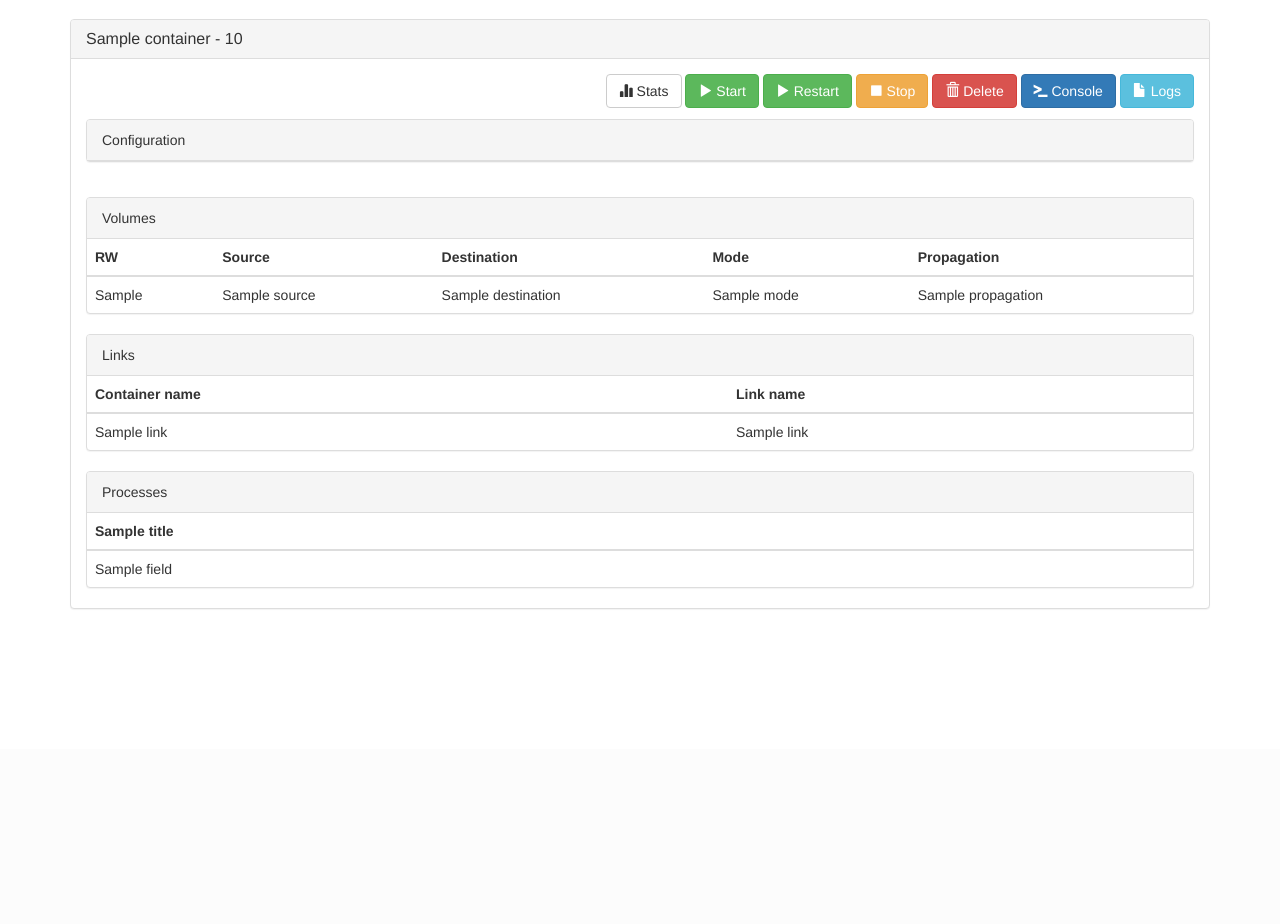
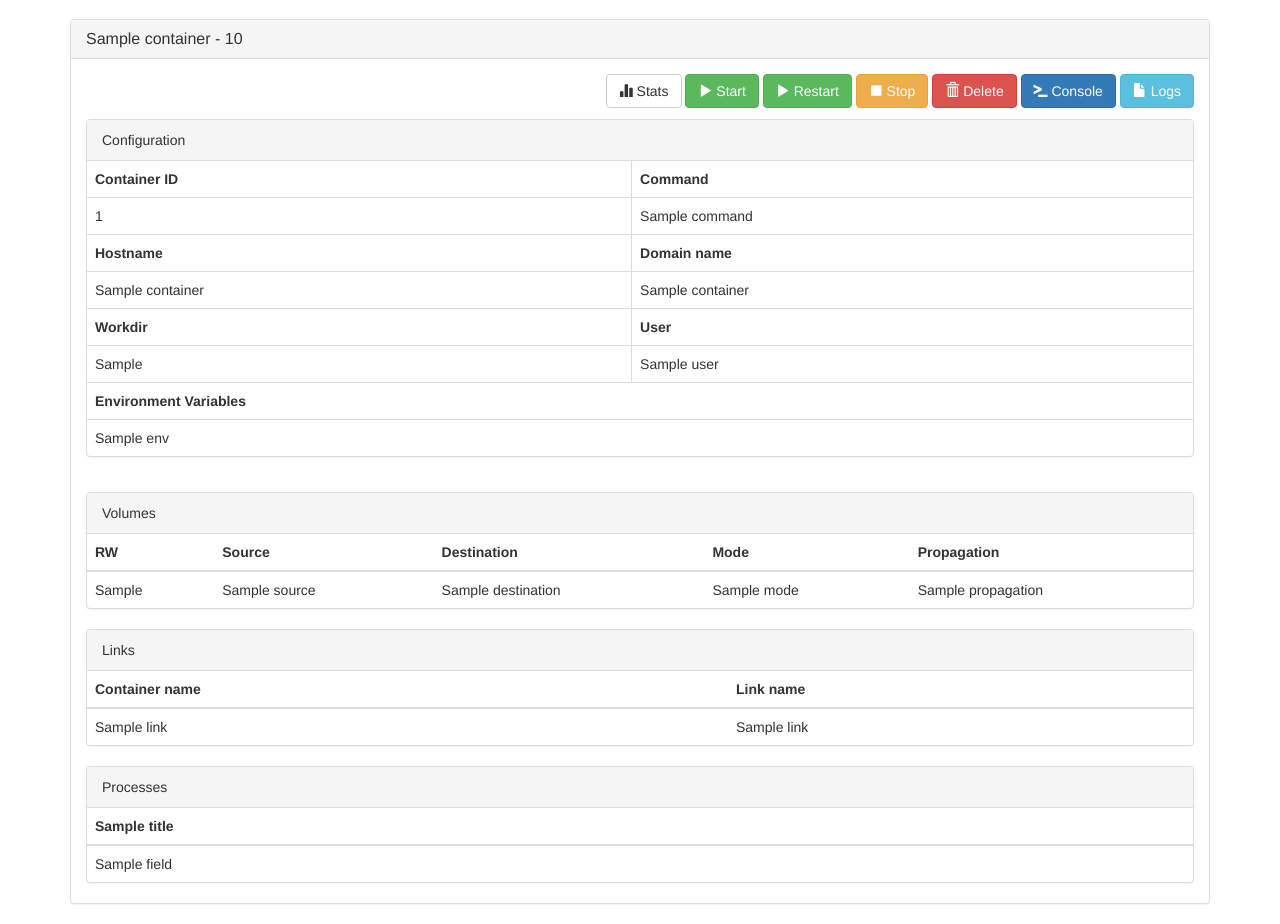
Before and after one commit to JesusTinoco/docker-ui, a Flask app: template app/templates/containers/info.html in a window 1280 px wide. Shown: the part 51-975 px from the top of the page. Before the commit the page ends 660 px from the top, so only its background shows below. Run offline with Flask 2, Linux system fonts and the light colour scheme; the template is opened without the code that fills it: most values are stand-ins (such as "Sample title", 1, 10 or a date in 2020); some libraries are stand-ins or nearby versions.

Commit message:
Add container config section

```diff
--- a/app/templates/containers/info.html
+++ b/app/templates/containers/info.html
@@ -36,6 +36,42 @@
         <div class="panel panel-default">
           <div class="panel-heading">Configuration</div>
           <table class="table table-bordered">
+            <tbody>
+              <tr>
+                <th>Container ID</th>
+                <th>Command</th>
+              </tr>
+              <tr>
+                <td>{{ container.short_id() }}</td>
+                <td>{{ container.command()  }}</td>
+              </tr>
+              <tr>
+                <th>Hostname</th>
+                <th>Domain name</th>
+              </tr>
+              <tr>
+                <td>{{ container.hostname() }}</td>
+                <td>{{ container.domain_name() }}</td>
+              </tr>
+              <tr>
+                <th>Workdir</th>
+                <th>User</th>
+              </tr>
+              <tr>
+                <td>{{ container.working_dir() }}</td>
+                <td>{{ container.user() }}</td>
+              </tr>
+              <tr>
+                <th colspan="2">Environment Variables</th>
+              </tr>
+              <tr>
+                <td colspan="2">
+                  {% for env in container.env() -%}
+                    {{ env }}
+                  {% endfor %}
+                </td>
+              </tr>
+            </tbody>
           </table>
         </div>
       </div>
```
Also changed, not shown: app/containers/models.py (+19 -1 lines).
